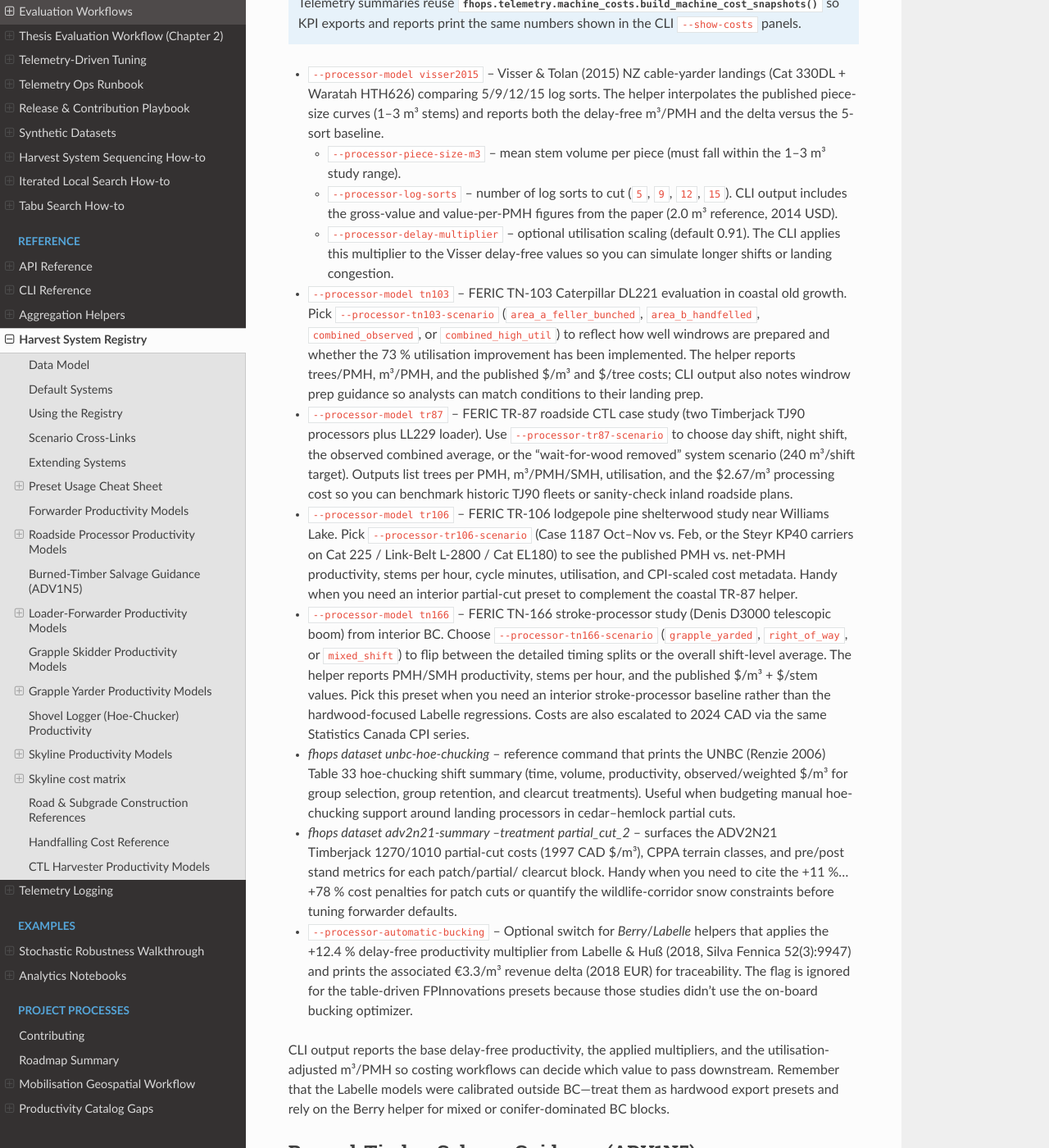
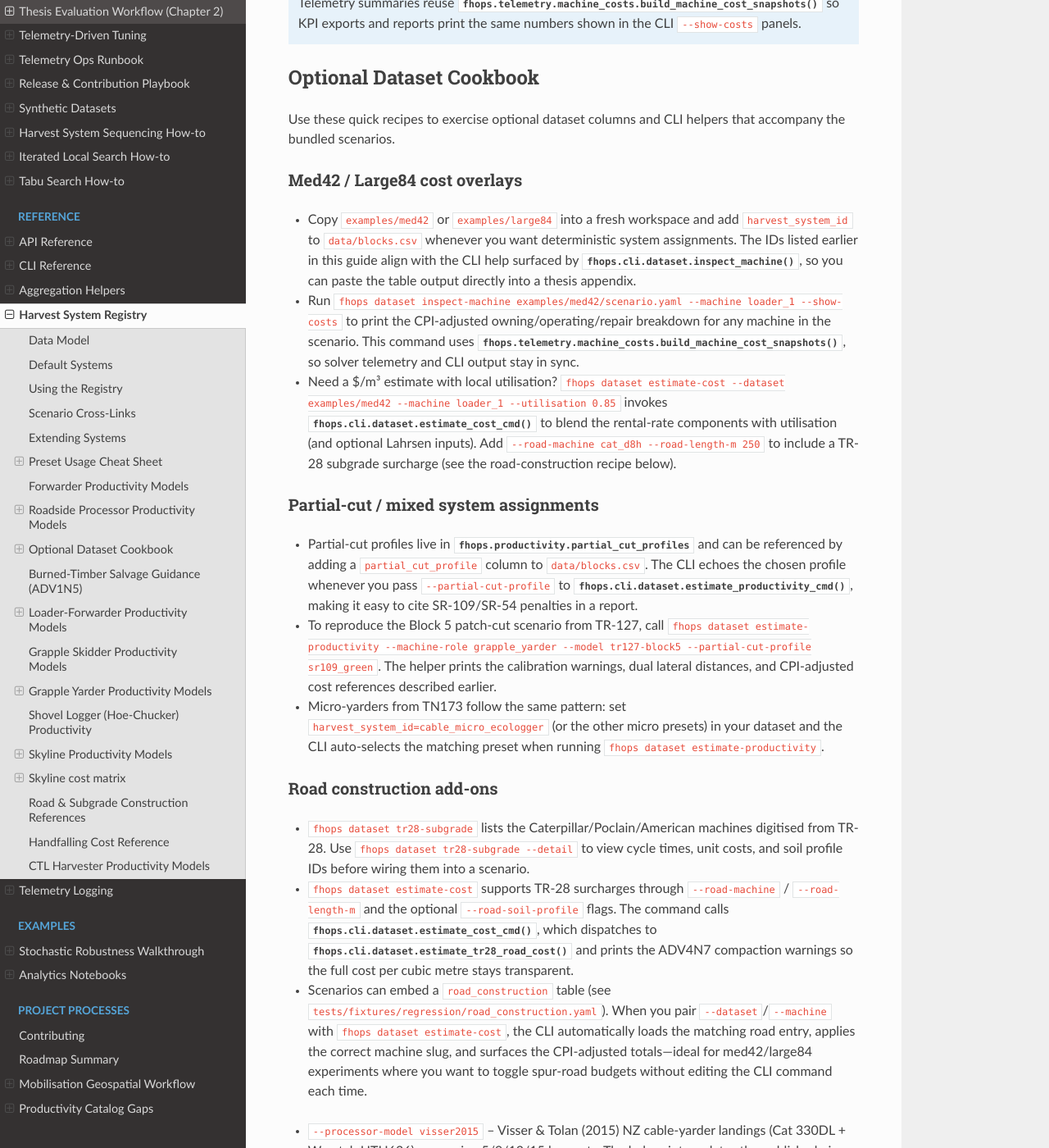
Before and after one commit to UBC-FRESH/fhops, a Sphinx documentation site: the page built from docs/reference/harvest_systems.rst, in a window 1280 px wide and 1400 px high, scrolled down 9289 px. Shown: the whole window at 82% size. Built offline with Sphinx 7.4.7 and the Read the Docs theme 3.1.0, drawn with Linux system fonts in a browser that asks for light colours.

Commit message:
Add optional dataset cookbook

```diff
--- a/docs/reference/harvest_systems.rst
+++ b/docs/reference/harvest_systems.rst
@@ -528,6 +528,54 @@
    CAD via :func:`fhops.costing.inflation.inflate_value`. Telemetry summaries reuse
    :func:`fhops.telemetry.machine_costs.build_machine_cost_snapshots` so KPI exports and reports print the same
    numbers shown in the CLI ``--show-costs`` panels.
+
+Optional Dataset Cookbook
+-------------------------
+
+Use these quick recipes to exercise optional dataset columns and CLI helpers that accompany the bundled scenarios.
+
+Med42 / Large84 cost overlays
+~~~~~~~~~~~~~~~~~~~~~~~~~~~~~
+
+- Copy ``examples/med42`` or ``examples/large84`` into a fresh workspace and add ``harvest_system_id`` to
+  ``data/blocks.csv`` whenever you want deterministic system assignments. The IDs listed earlier in this guide align
+  with the CLI help surfaced by :func:`fhops.cli.dataset.inspect_machine`, so you can paste the table output directly
+  into a thesis appendix.
+- Run ``fhops dataset inspect-machine examples/med42/scenario.yaml --machine loader_1 --show-costs`` to print the CPI-adjusted
+  owning/operating/repair breakdown for any machine in the scenario. This command uses
+  :func:`fhops.telemetry.machine_costs.build_machine_cost_snapshots`, so solver telemetry and CLI output stay in sync.
+- Need a $/m³ estimate with local utilisation? ``fhops dataset estimate-cost --dataset examples/med42 --machine loader_1
+  --utilisation 0.85`` invokes :func:`fhops.cli.dataset.estimate_cost_cmd` to blend the rental-rate components with
+  utilisation (and optional Lahrsen inputs). Add ``--road-machine cat_d8h --road-length-m 250`` to include a TR-28
+  subgrade surcharge (see the road-construction recipe below).
+
+Partial-cut / mixed system assignments
+~~~~~~~~~~~~~~~~~~~~~~~~~~~~~~~~~~~~~~
+
+- Partial-cut profiles live in :mod:`fhops.productivity.partial_cut_profiles` and can be referenced by adding a
+  ``partial_cut_profile`` column to ``data/blocks.csv``. The CLI echoes the chosen profile whenever you pass
+  ``--partial-cut-profile`` to :func:`fhops.cli.dataset.estimate_productivity_cmd`, making it easy to cite SR-109/SR-54
+  penalties in a report.
+- To reproduce the Block 5 patch-cut scenario from TR-127, call
+  ``fhops dataset estimate-productivity --machine-role grapple_yarder --model tr127-block5 --partial-cut-profile sr109_green``.
+  The helper prints the calibration warnings, dual lateral distances, and CPI-adjusted cost references described earlier.
+- Micro-yarders from TN173 follow the same pattern: set ``harvest_system_id=cable_micro_ecologger`` (or the other
+  micro presets) in your dataset and the CLI auto-selects the matching preset when running ``fhops dataset estimate-productivity``.
+
+Road construction add-ons
+~~~~~~~~~~~~~~~~~~~~~~~~~
+
+- ``fhops dataset tr28-subgrade`` lists the Caterpillar/Poclain/American machines digitised from TR-28. Use
+  ``fhops dataset tr28-subgrade --detail`` to view cycle times, unit costs, and soil profile IDs before wiring them
+  into a scenario.
+- ``fhops dataset estimate-cost`` supports TR-28 surcharges through ``--road-machine`` / ``--road-length-m`` and the optional
+  ``--road-soil-profile`` flags. The command calls :func:`fhops.cli.dataset.estimate_cost_cmd`, which dispatches to
+  :func:`fhops.cli.dataset.estimate_tr28_road_cost` and prints the ADV4N7 compaction warnings so the full cost per cubic metre
+  stays transparent.
+- Scenarios can embed a ``road_construction`` table (see ``tests/fixtures/regression/road_construction.yaml``). When you pair
+  ``--dataset``/``--machine`` with ``fhops dataset estimate-cost``, the CLI automatically loads the matching road entry, applies
+  the correct machine slug, and surfaces the CPI-adjusted totals—ideal for med42/large84 experiments where you want to toggle
+  spur-road budgets without editing the CLI command each time.
 
 * ``--processor-model visser2015`` – Visser & Tolan (2015) NZ cable-yarder landings (Cat 330DL +
   Waratah HTH626) comparing 5/9/12/15 log sorts. The helper interpolates the published piece-size
```
Also changed, not shown: notes/sphinx-documentation.md (+1 -1 lines).
